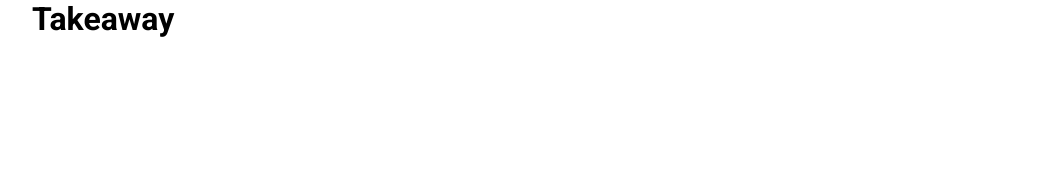
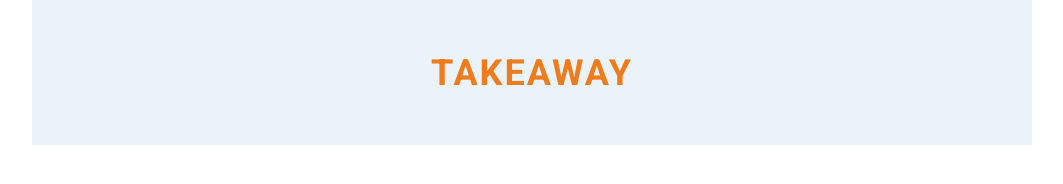
Before and after one commit to thaisonbk57/takeaway, a website: page src/index.html in a window 1280 px wide. Shown: the whole page, without its empty margins (108-1171 px from the left). Drawn offline with nearby package versions, Linux system fonts and the light colour scheme; files that its build step writes are made by us from their sources.

Commit message:
created Header

```diff
--- /dev/null
+++ b/src/scss/components/_Header.scss
@@ -0,0 +1,14 @@
+header {
+  height: 145px;
+  background: $color-bg-light;
+  display: flex;
+  justify-content: center;
+  align-items: center;
+}
+
+.brand {
+  font-size: 36px;
+  text-transform: uppercase;
+  color: $color-primary;
+  letter-spacing: 2px;
+}
--- a/src/scss/index.scss
+++ b/src/scss/index.scss
@@ -1,3 +1,6 @@
 @import "./abstract";
 @import "./basic";
 @import "./grid";
+
+// components
+@import "./components/Header";
```
